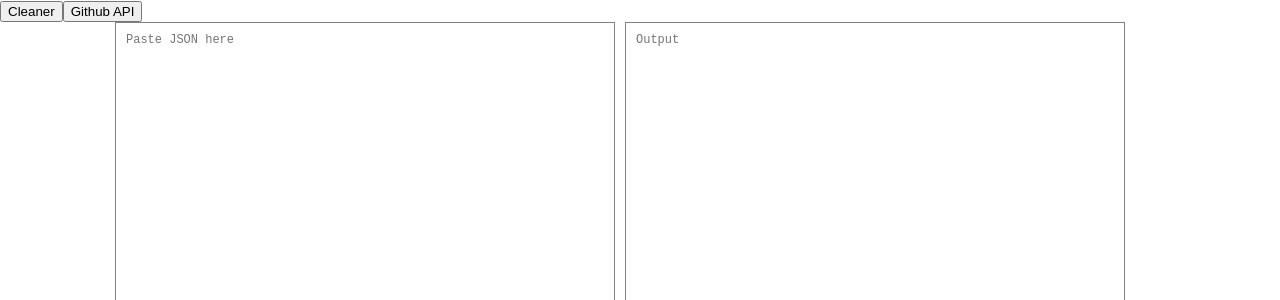
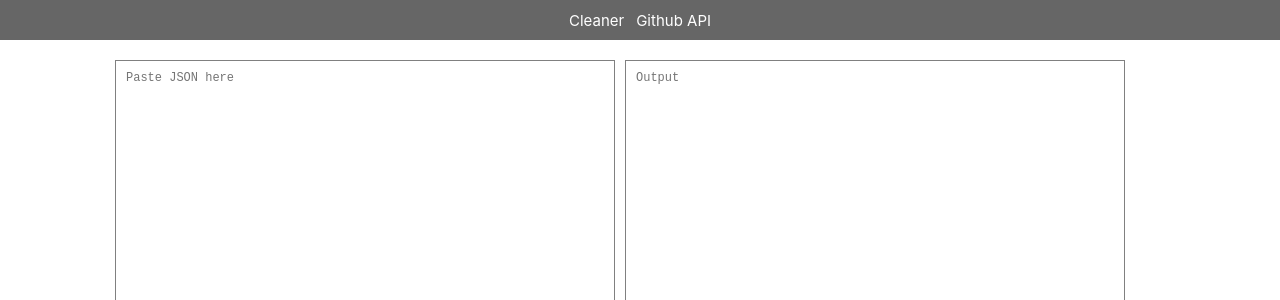
Before and after one commit to cichys/exercise-react, a React (Create React App) app: page / in a window 1280 px wide. Shown: the top 300 px of the page. Built offline with nearby package versions, Linux system fonts and the light colour scheme.

Commit message:
some style

```diff
--- a/src/assets/css/index.css
+++ b/src/assets/css/index.css
@@ -15,6 +15,32 @@ body {
 code {
     font-family: source-code-pro, Menlo, Monaco, Consolas, "Courier New",
         monospace;
+}
+
+
+header {
+    width: 100%;
+    height: 40px;
+    background: #666;
+    text-align: center;
+    position: fixed;
+}
+
+header button {
+    background: none;
+    color: white;
+    font-size: 15px;
+    margin-top: 10px;
+    border: 0;
+    cursor: pointer;
+    font-family: -apple-system, BlinkMacSystemFont, "Segoe UI", "Roboto", "Oxygen",
+    "Ubuntu", "Cantarell", "Fira Sans", "Droid Sans", "Helvetica Neue",
+    sans-serif;
+}
+
+
+main {
+    padding-top: 60px;
 }
 
 
@@ -44,4 +70,38 @@ textarea {
 table {
     font-size: 12px;
     color: #333;
+    width: 80%;
+    margin: 0 auto;
 }
+table tr th {
+    background: #666;
+    color: white;
+    padding: 5px;
+    text-align: left;
+}
+table tr td {
+    border-bottom: 1px solid #ccc;
+    padding: 5px;
+}
+
+.pagination {
+    width: 200px;
+    margin: 0 auto;
+    margin-top: 20px;
+    margin-bottom: 20px;
+}
+.pagination button {
+    width: 80px;
+    background: #666;
+    font-size: 12px;
+    color: white;
+    padding: 5px;
+    border: 0;
+    cursor: pointer;
+    border-radius: 5px;
+    margin: 0 5px 0 5px;
+}
+.pagination button.disabled {
+    opacity: 0.5;
+    cursor: default;
+}
--- a/src/components/GithubData.jsx
+++ b/src/components/GithubData.jsx
@@ -38,10 +38,11 @@ class GithubData extends Component {
                     data={this.props.data}
                     columns={this.dataToDisplay}
                 />
-                <button type="button" onClick={this.previousPage}>Previous page</button>
-                <button type="button" onClick={this.nextPage}>Next page</button>
+                <div className="pagination">
+                    <button type="button" onClick={this.previousPage}>&lt; Previous</button>
+                    <button type="button" onClick={this.nextPage}>Next &gt;</button>
+                </div>
             </div>
-
         );
     }
 }
--- a/src/containers/PageContainer.jsx
+++ b/src/containers/PageContainer.jsx
@@ -35,7 +35,9 @@ class PageContainer extends Component {
                     <button onClick={() => this.changePage('cleaner')}>Cleaner</button>
                     <button onClick={() => this.changePage('github')}>Github API</button>
                 </header>
-                {this.renderPage()}
+                <main>
+                    {this.renderPage()}
+                </main>
             </div>
 
         );
```
